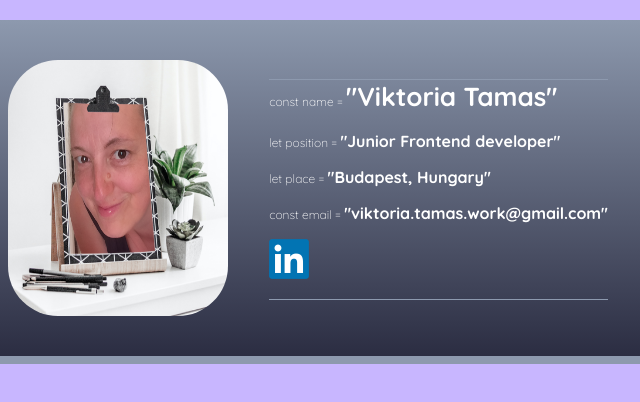
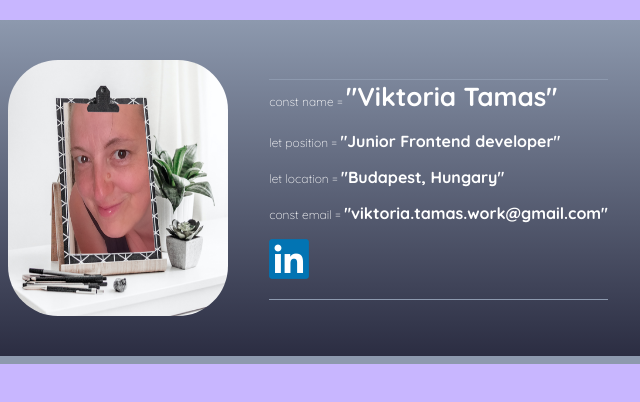
Before and after one commit to TamVik/My-Digital-Business-Card, a plain HTML site: page index.html in a window 1280 px wide. Shown: the full height of the page, 332-972 px from the left. Drawn offline with Linux system fonts and the light colour scheme.

Commit message:
Update index.html

```diff
--- a/index.html
+++ b/index.html
@@ -15,7 +15,7 @@
                 <div>
                     <h3><span class="small-text">const name = </span><span class="big-text">"Viktoria Tamas"</span></h3>
                     <p><span class="small-text">let position = </span><span class="bold">"Junior Frontend developer"</span></p>
-                    <p><span class="small-text">let place = </span><span class="bold">"Budapest, Hungary"</span></p>
+                    <p><span class="small-text">let location = </span><span class="bold">"Budapest, Hungary"</span></p>
                     <p><span class="small-text">const email = </span><span class="bold">"viktoria.tamas.work@gmail.com"</span></p>
                     <img src="linkedin-logo.png" alt="small linkedin-logo" id="linked-in">
                     <p class="border-bottom-line"></p>
```
